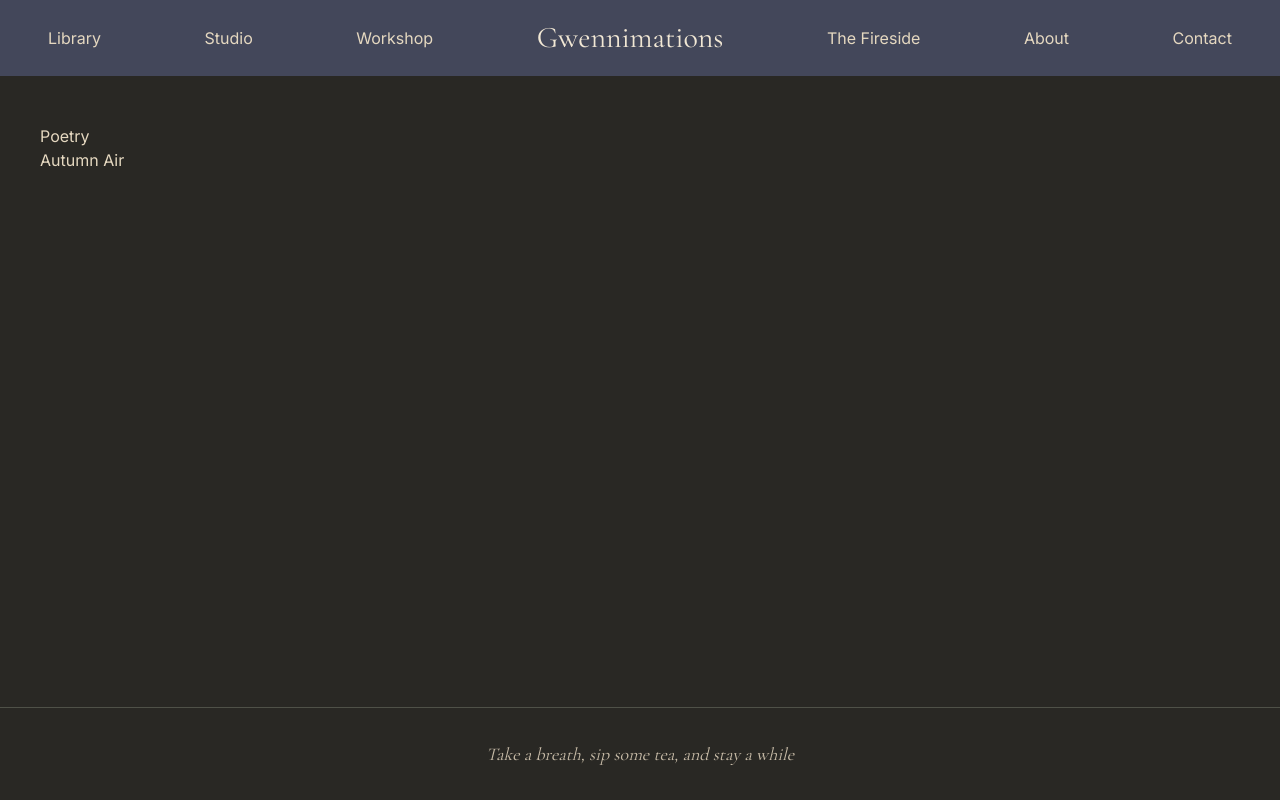
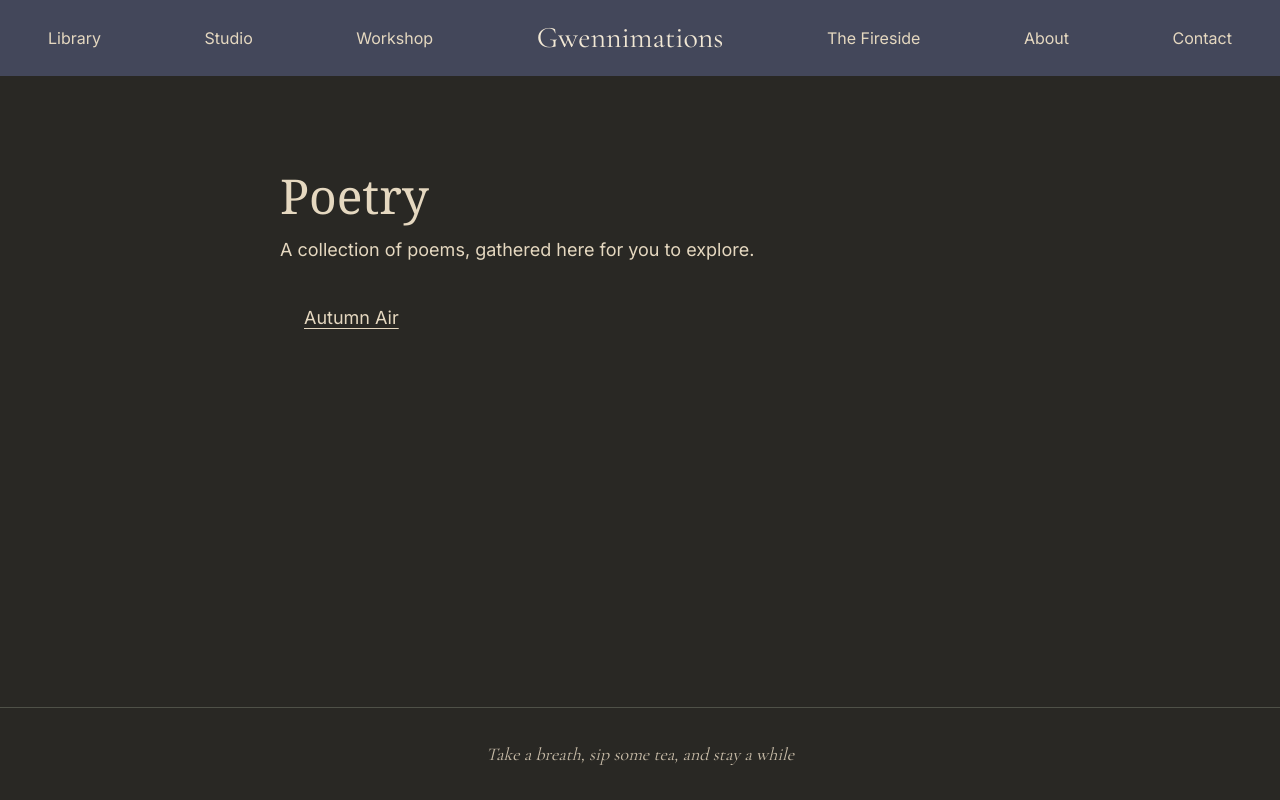
Before and after one commit to gwennthompson/gwennimations, a Next.js app: page /library/poetry in a window 1280 px wide. Built offline with nearby package versions, Linux system fonts and the light colour scheme.

Commit message:
Styled poetry page a bit

```diff
--- a/app/library/poetry/page.tsx
+++ b/app/library/poetry/page.tsx
@@ -2,14 +2,29 @@ import Link from "next/link";
 
 export default function Poetry() {
     return (
-        <div>
-            <h1>Poetry</h1>
+        <section className="mx-auto max-w-3xl px-6 py-12">
+            <header className="mb-10">
+                <h1 className="mb-4 font-serif text-4xl md:text-5xl">
+                    Poetry
+                </h1>
 
-            <ul>
-                <li>
-                    <Link href="/library/poetry/autumn-air">Autumn Air</Link>
-                </li>
-            </ul>
-        </div>
+                <p className="text-lg">
+                    A collection of poems, gathered here for you to explore.
+                </p>
+            </header>
+
+            <nav aria-label="Poetry collection" className="ml-6">
+                <ul className="space-y-4">
+                    <li>
+                        <Link
+                            href="/library/poetry/autumn-air"
+                            className="text-lg underline underline-offset-4 hover:opacity-80"
+                        >
+                            Autumn Air
+                        </Link>
+                    </li>
+                </ul>
+            </nav>
+        </section>
     );
 }
```
